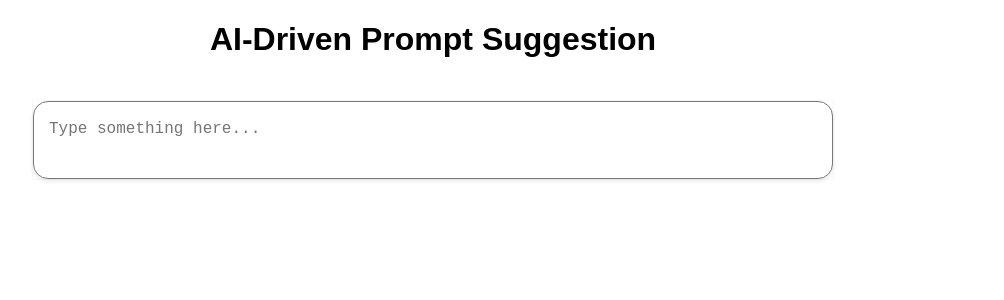
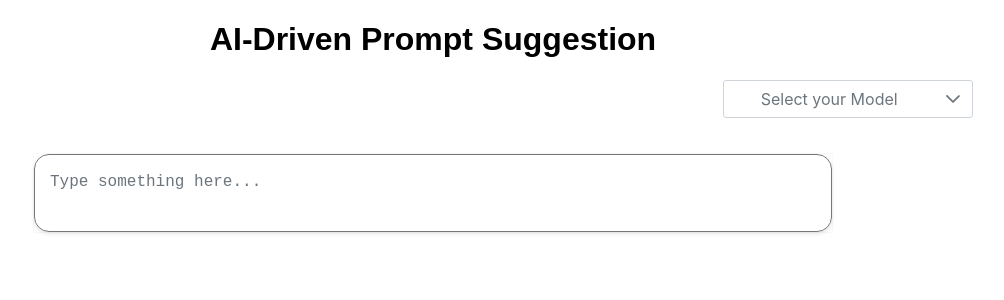
Before and after one commit to AshanLakshitha16763/Medical_Assistant_AI_suggestion, a React (Create React App) app in the folder AI_Suggestion_App/frontend/: page / in a window 1280 px wide. Shown: the top 300 px of the page, without its empty margins (207-1211 px from the left). Built offline with nearby package versions, Linux system fonts and the light colour scheme.

Commit message:
Adding deployment URL
* GPT2 deployment URL and BioGPT deployment URL links to GPT2 model in dropdown.

```diff
--- a/AI_Suggestion_App/frontend/src/App.js
+++ b/AI_Suggestion_App/frontend/src/App.js
@@ -1,12 +1,31 @@
-import React from 'react';
+import React,{useState} from 'react';
 import SearchBar from './components/SearchBar';
+import ModelSelector from './components/ModelSelector';
 import './App.css';
 
 function App() {
+    const [selectedModel, setSelectedModel] = useState(null);
+
+    // Define backend URLs for different models
+    const modelBackendUrls = {
+        'GPT2':'https://medicalback-34822786368.asia-south1.run.app/suggest',
+        'BIOGPT':'https://biosuggimg-1081715976745.asia-south1.run.app/suggest'
+
+    };
+
+
+    const handleModelChange = (model) => {
+        setSelectedModel(model);
+        // You can add additional logic here if needed when model changes
+        console.log('Selected Model:', model);
+    };
+
     return (
         <div className="App">
             <h1>AI-Driven Prompt Suggestion</h1>
-            <SearchBar />
+            <ModelSelector onModelChange={handleModelChange} />
+            <SearchBar selectedModel={selectedModel}
+            backendUrl={selectedModel ? modelBackendUrls[selectedModel.code] : null} />
         </div>
     );
 }
```
